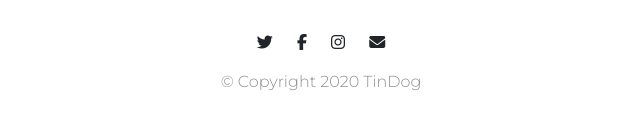
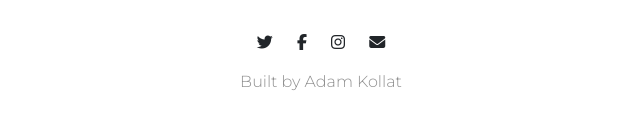
Before and after one commit to AdamKollat/TinDog, a plain HTML site: page index.html in a window 1280 px wide. Shown: the part 3066-3196 px from the top of the page, 319-959 px from the left. Drawn offline with nearby package versions, Linux system fonts and the light colour scheme.

Commit message:
Update index.html

```diff
--- a/index.html
+++ b/index.html
@@ -209,7 +209,7 @@
         <i class="social-icon fab fa-instagram"></i>
         <i class="social-icon fas fa-envelope"></i>
 
-      <p>© Copyright 2020 TinDog</p>
+      <p>Built by Adam Kollat</p>
 
 
   </footer>
```
